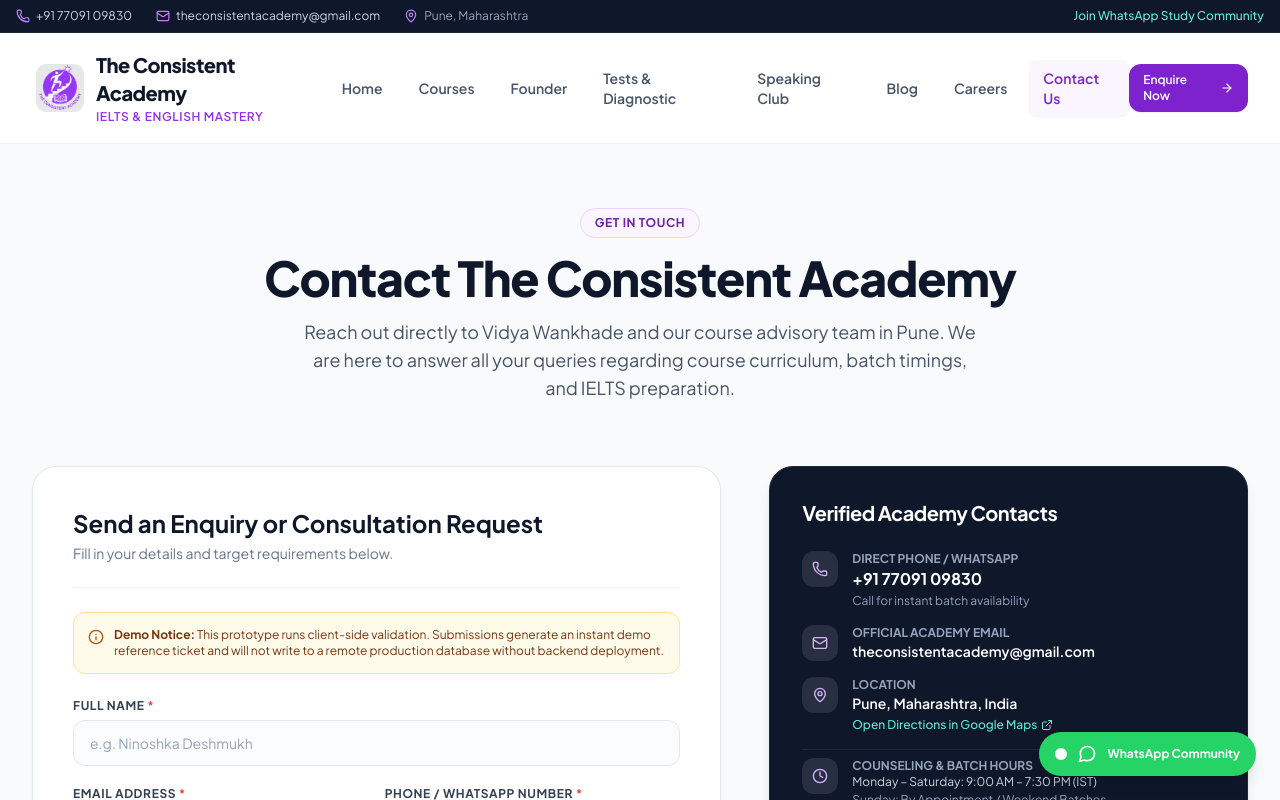
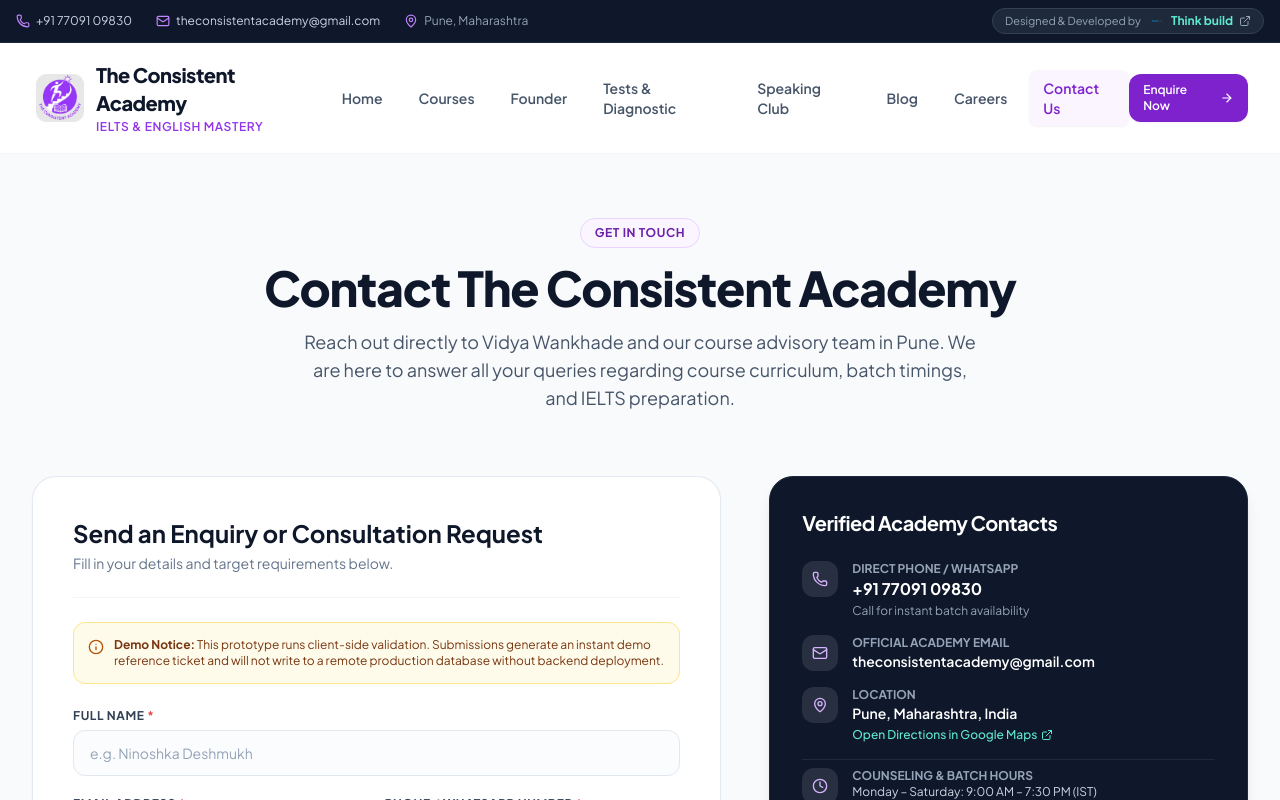
Before and after one commit to gurpreetsingh8936069690-web/thinkbuild-ass1, a React (Vite) app: page /contact in a window 1280 px wide. Shown: the top 800 px of the page. Built offline with nearby package versions, Linux system fonts and the light colour scheme.

Commit message:
feat: make Designed and developed by Think build prominent in header and footer, hide WhatsApp community join option

```diff
--- a/src/App.jsx
+++ b/src/App.jsx
@@ -11,7 +11,6 @@
 import BlogPage from './pages/BlogPage';
 import BlogPostPage from './pages/BlogPostPage';
 import NotFoundPage from './pages/NotFoundPage';
-import WhatsAppFloatingButton from './components/common/WhatsAppFloatingButton';
 
 // ScrollToTop component to reset viewport or scroll to hash element
 function ScrollToTop() {
@@ -58,7 +57,6 @@
           </Routes>
         </main>
         <Footer />
-        <WhatsAppFloatingButton />
       </div>
     </BrowserRouter>
   );
--- a/src/components/common/Footer.jsx
+++ b/src/components/common/Footer.jsx
@@ -67,7 +67,7 @@
                 target="_blank"
                 rel="noopener noreferrer"
                 className="w-9 h-9 rounded-lg bg-slate-800 hover:bg-teal-600 hover:text-white flex items-center justify-center text-slate-400 transition-colors"
-                aria-label="WhatsApp Community"
+                aria-label="WhatsApp"
               >
                 <WhatsAppIcon className="w-4 h-4" />
               </a>
--- a/src/components/common/Header.jsx
+++ b/src/components/common/Header.jsx
@@ -1,6 +1,6 @@
 import React, { useState, useEffect } from 'react';
 import { Link, useLocation } from 'react-router-dom';
-import { Phone, Mail, MapPin, Menu, X, ArrowRight, MessageSquareQuote } from 'lucide-react';
+import { Phone, Mail, MapPin, Menu, X, ArrowRight, ExternalLink } from 'lucide-react';
 import { contactData } from '../../data/contactData';
 import Button from './Button';
 
@@ -80,15 +80,34 @@
             </span>
           </div>
 
+          {/* Prominent ThinkBuild Designer & Developer Badge */}
           <div className="flex items-center gap-3">
             <a
-              href="https://chat.whatsapp.com/Kw2YbntkWMqG66MVI9xSJq?mode=ac_t"
+              href="https://www.thinkbuild.in/"
               target="_blank"
               rel="noopener noreferrer"
-              className="inline-flex items-center gap-1 text-teal-300 hover:text-teal-200 font-medium transition-colors"
+              className="group inline-flex items-center gap-2 px-3 py-1 rounded-full bg-slate-800 hover:bg-slate-700/90 border border-slate-700 hover:border-brand-500/70 text-slate-300 hover:text-white transition-all duration-200 text-xs shadow-xs"
+              title="Designed and developed by Think build"
+              aria-label="Designed and developed by Think build (opens in new tab)"
             >
-              <span className="w-2 h-2 rounded-full bg-teal-400 animate-ping inline-block"></span>
-              <span>Join WhatsApp Study Community</span>
+              <span className="text-[11px] text-slate-400 group-hover:text-slate-300 transition-colors">
+                Designed & Developed by
+              </span>
+              <div className="flex items-center gap-1.5">
+                <img
+                  src="/assets/academy/thinkbuild-logo.png"
+                  alt="Think Build Logo"
+                  className="h-4 w-auto object-contain rounded-xs transition-transform duration-200 group-hover:scale-110"
+                  onError={(e) => {
+                    e.target.onerror = null;
+                    e.target.style.display = 'none';
+                  }}
+                />
+                <span className="font-bold text-teal-300 group-hover:text-teal-200 transition-colors">
+                  Think build
+                </span>
+                <ExternalLink className="w-3 h-3 text-slate-400 group-hover:text-teal-200 transition-colors" />
+              </div>
             </a>
           </div>
         </div>
@@ -206,6 +225,25 @@
                 <Phone className="w-4 h-4 text-brand-600" />
                 <span>Call: {contactData.phone}</span>
               </a>
+              <a
+                href="https://www.thinkbuild.in/"
+                target="_blank"
+                rel="noopener noreferrer"
+                className="flex items-center justify-center gap-2 py-2 px-3 rounded-xl bg-slate-900 text-white text-xs font-semibold hover:bg-slate-800 transition-colors shadow-xs"
+              >
+                <span className="text-slate-400">Designed & Developed by</span>
+                <img
+                  src="/assets/academy/thinkbuild-logo.png"
+                  alt="Think Build Logo"
+                  className="h-4 w-auto object-contain rounded-xs"
+                  onError={(e) => {
+                    e.target.onerror = null;
+                    e.target.style.display = 'none';
+                  }}
+                />
+                <span className="font-bold text-teal-300">Think build</span>
+                <ExternalLink className="w-3 h-3 text-slate-400" />
+              </a>
             </div>
           </div>
         )}
--- a/src/data/contactData.js
+++ b/src/data/contactData.js
@@ -26,9 +26,9 @@
       color: "#0A66C2"
     },
     {
-      name: "WhatsApp Community",
-      handle: "Join Study Community",
-      url: "https://chat.whatsapp.com/Kw2YbntkWMqG66MVI9xSJq?mode=ac_t",
+      name: "WhatsApp",
+      handle: "+91 77091 09830",
+      url: "https://wa.me/917709109830",
       color: "#25D366"
     }
   ]
```
